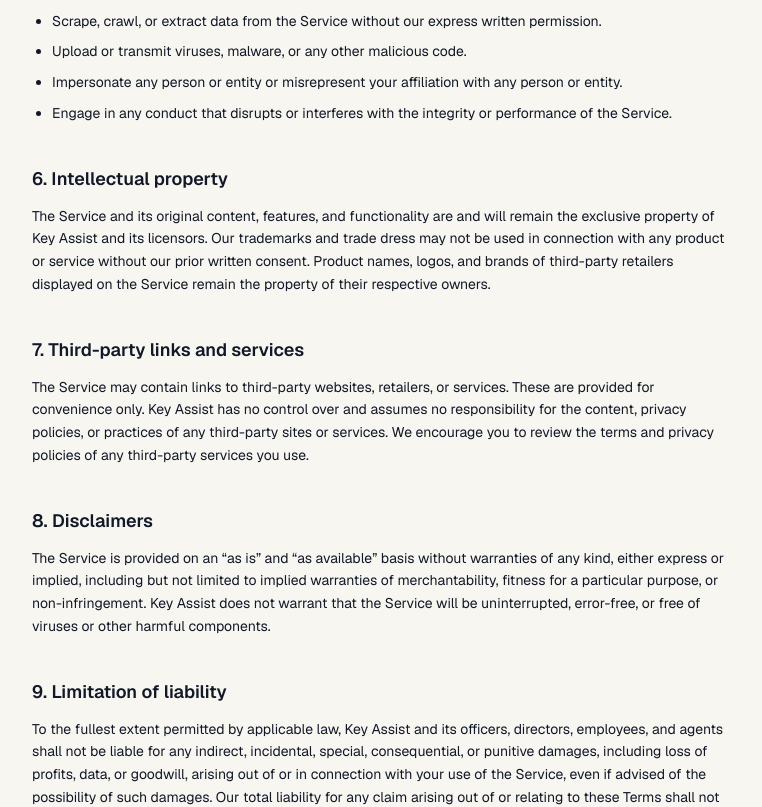
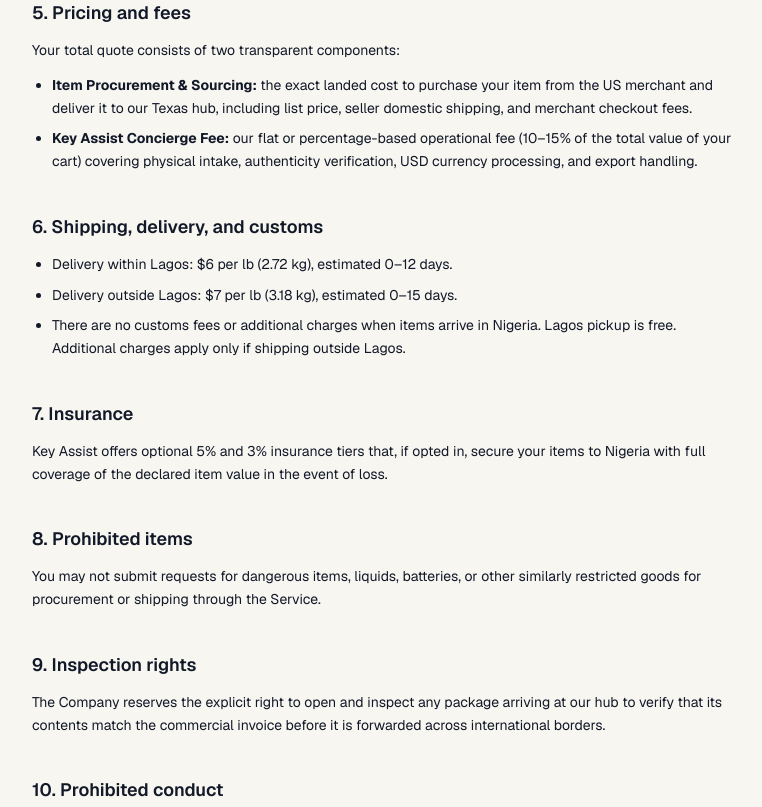
Before and after one commit to keyassist-arch/keyassist-frontend, a Next.js app: page /terms in a window 1280 px wide. Shown: the part 1147-1954 px from the top of the page, without its empty margins (298-1060 px from the left). Built offline with nearby package versions, Linux system fonts and the light colour scheme; no server answers.

Commit message:
feat: update contact information, enhance FAQ section, and add How It Works component

```diff
--- a/app/contact/page.tsx
+++ b/app/contact/page.tsx
@@ -6,7 +6,7 @@ import { InnerShell } from "@/components/layout/inner-shell";
 import { ContactForm } from "@/components/contact/contact-form";
 import { siteContext } from "@/lib/site-context";
 
-const SUPPORT_EMAIL = "help@unifiedcommerce.com";
+const SUPPORT_EMAIL = "contact@keyassistco.com";
 const SUPPORT_PHONE = "+1 (555) 010-0199";
 
 export const metadata: Metadata = {
--- a/app/page.tsx
+++ b/app/page.tsx
@@ -2,6 +2,7 @@ import type { Metadata } from "next";
 import { HomeShopHero } from "@/components/storefront/home-shop-hero";
 import { HomeCategoryGrid } from "@/components/storefront/home-category-grid";
 import { HomeBrandCarousel } from "@/components/storefront/home-brand-carousel";
+import { HowItWorks } from "@/components/storefront/how-it-works";
 
 export const metadata: Metadata = {
   openGraph: {
@@ -22,6 +23,7 @@ export default function HomePage() {
   return (
     <div className="w-full">
       <HomeShopHero />
+      <HowItWorks />
       <HomeCategoryGrid />
       <HomeBrandCarousel />
     </div>
--- a/app/terms/page.tsx
+++ b/app/terms/page.tsx
@@ -31,8 +31,11 @@ export default function TermsPage() {
 
         <section>
           <h2 className="mb-3 text-lg font-semibold text-shop-ink">2. Description of the Service</h2>
+          <p className="mb-3">
+            Key Assist is a unified commerce platform that enables users to search, discover, and purchase products from multiple third-party marketplaces and retailers through a single interface. We facilitate transactions but are not a party to sales between buyers and sellers on third-party platforms.
+          </p>
           <p>
-            Key Assist is a unified commerce platform that enables users to search, discover, and purchase products from multiple third-party marketplaces and retailers through a single interface. We facilitate transactions but are not a party to sales between buyers and sellers on third-party platforms.
+            Key Assist LLC (&ldquo;the Company&rdquo;) acts solely as an independent sourcing and export logistics agent and proxy buyer for the Customer. Our service fees cover physical intake, inspection, and export coordination. The contract for the purchase of goods is strictly between the Customer and the third-party merchant. The Company does not assume any product liability, warranties, or merchantability for items purchased via user-submitted links or submitted requests.
           </p>
         </section>
 
@@ -60,7 +63,46 @@ export default function TermsPage() {
         </section>
 
         <section>
-          <h2 className="mb-3 text-lg font-semibold text-shop-ink">5. Prohibited conduct</h2>
+          <h2 className="mb-3 text-lg font-semibold text-shop-ink">5. Pricing and fees</h2>
+          <p className="mb-3">Your total quote consists of two transparent components:</p>
+          <ul className="ml-5 list-disc space-y-2">
+            <li><strong>Item Procurement &amp; Sourcing:</strong> the exact landed cost to purchase your item from the US merchant and deliver it to our Texas hub, including list price, seller domestic shipping, and merchant checkout fees.</li>
+            <li><strong>Key Assist Concierge Fee:</strong> our flat or percentage-based operational fee (10–15% of the total value of your cart) covering physical intake, authenticity verification, USD currency processing, and export handling.</li>
+          </ul>
+        </section>
+
+        <section>
+          <h2 className="mb-3 text-lg font-semibold text-shop-ink">6. Shipping, delivery, and customs</h2>
+          <ul className="ml-5 list-disc space-y-2">
+            <li>Delivery within Lagos: $6 per lb (2.72 kg), estimated 0–12 days.</li>
+            <li>Delivery outside Lagos: $7 per lb (3.18 kg), estimated 0–15 days.</li>
+            <li>There are no customs fees or additional charges when items arrive in Nigeria. Lagos pickup is free. Additional charges apply only if shipping outside Lagos.</li>
+          </ul>
+        </section>
+
+        <section>
+          <h2 className="mb-3 text-lg font-semibold text-shop-ink">7. Insurance</h2>
+          <p>
+            Key Assist offers optional 5% and 3% insurance tiers that, if opted in, secure your items to Nigeria with full coverage of the declared item value in the event of loss.
+          </p>
+        </section>
+
+        <section>
+          <h2 className="mb-3 text-lg font-semibold text-shop-ink">8. Prohibited items</h2>
+          <p>
+            You may not submit requests for dangerous items, liquids, batteries, or other similarly restricted goods for procurement or shipping through the Service.
+          </p>
+        </section>
+
+        <section>
+          <h2 className="mb-3 text-lg font-semibold text-shop-ink">9. Inspection rights</h2>
+          <p>
+            The Company reserves the explicit right to open and inspect any package arriving at our hub to verify that its contents match the commercial invoice before it is forwarded across international borders.
+          </p>
+        </section>
+
+        <section>
+          <h2 className="mb-3 text-lg font-semibold text-shop-ink">10. Prohibited conduct</h2>
           <p className="mb-3">You agree not to:</p>
           <ul className="ml-5 list-disc space-y-2">
             <li>Use the Service for any unlawful purpose or in violation of any applicable laws or regulations.</li>
@@ -73,56 +115,56 @@ export default function TermsPage() {
         </section>
 
         <section>
-          <h2 className="mb-3 text-lg font-semibold text-shop-ink">6. Intellectual property</h2>
+          <h2 className="mb-3 text-lg font-semibold text-shop-ink">11. Intellectual property</h2>
           <p>
             The Service and its original content, features, and functionality are and will remain the exclusive property of Key Assist and its licensors. Our trademarks and trade dress may not be used in connection with any product or service without our prior written consent. Product names, logos, and brands of third-party retailers displayed on the Service remain the property of their respective owners.
           </p>
         </section>
 
         <section>
-          <h2 className="mb-3 text-lg font-semibold text-shop-ink">7. Third-party links and services</h2>
+          <h2 className="mb-3 text-lg font-semibold text-shop-ink">12. Third-party links and services</h2>
           <p>
             The Service may contain links to third-party websites, retailers, or services. These are provided for convenience only. Key Assist has no control over and assumes no responsibility for the content, privacy policies, or practices of any third-party sites or services. We encourage you to review the terms and privacy policies of any third-party services you use.
           </p>
         </section>
 
         <section>
-          <h2 className="mb-3 text-lg font-semibold text-shop-ink">8. Disclaimers</h2>
+          <h2 className="mb-3 text-lg font-semibold text-shop-ink">13. Disclaimers</h2>
           <p>
             The Service is provided on an &ldquo;as is&rdquo; and &ldquo;as available&rdquo; basis without warranties of any kind, either express or implied, including but not limited to implied warranties of merchantability, fitness for a particular purpose, or non-infringement. Key Assist does not warrant that the Service will be uninterrupted, error-free, or free of viruses or other harmful components.
           </p>
         </section>
 
         <section>
-          <h2 className="mb-3 text-lg font-semibold text-shop-ink">9. Limitation of liability</h2>
+          <h2 className="mb-3 text-lg font-semibold text-shop-ink">14. Limitation of liability</h2>
           <p>
             To the fullest extent permitted by applicable law, Key Assist and its officers, directors, employees, and agents shall not be liable for any indirect, incidental, special, consequential, or punitive damages, including loss of profits, data, or goodwill, arising out of or in connection with your use of the Service, even if advised of the possibility of such damages. Our total liability for any claim arising out of or relating to these Terms shall not exceed the greater of (a) the amount you paid us in the twelve months preceding the claim, or (b) one hundred US dollars (USD $100).
           </p>
         </section>
 
         <section>
-          <h2 className="mb-3 text-lg font-semibold text-shop-ink">10. Governing law</h2>
+          <h2 className="mb-3 text-lg font-semibold text-shop-ink">15. Governing law</h2>
           <p>
             These Terms shall be governed by and construed in accordance with applicable laws, without regard to conflict-of-law provisions. Any disputes arising under these Terms shall be subject to the exclusive jurisdiction of the courts in our principal place of business.
           </p>
         </section>
 
         <section>
-          <h2 className="mb-3 text-lg font-semibold text-shop-ink">11. Changes to these terms</h2>
+          <h2 className="mb-3 text-lg font-semibold text-shop-ink">16. Changes to these terms</h2>
           <p>
             We reserve the right to modify these Terms at any time. We will notify you of material changes by updating the effective date and, where appropriate, by email or in-app notification. Your continued use of the Service after changes take effect constitutes your acceptance of the revised Terms.
           </p>
         </section>
 
         <section>
-          <h2 className="mb-3 text-lg font-semibold text-shop-ink">12. Termination</h2>
+          <h2 className="mb-3 text-lg font-semibold text-shop-ink">17. Termination</h2>
           <p>
             We may suspend or terminate your access to the Service at our sole discretion, without notice, for conduct that we believe violates these Terms or is harmful to other users, us, or third parties, or for any other reason. You may discontinue use of the Service at any time. Upon termination, these Terms will survive to the extent necessary to enforce any outstanding obligations.
           </p>
         </section>
 
         <section>
-          <h2 className="mb-3 text-lg font-semibold text-shop-ink">13. Contact us</h2>
+          <h2 className="mb-3 text-lg font-semibold text-shop-ink">18. Contact us</h2>
           <p>
             If you have any questions about these Terms, please reach out via our{" "}
             <Link href="/contact" className="font-medium text-shop-accent underline underline-offset-2 hover:text-shop-accent-hover">
--- a/components/layout/footer.tsx
+++ b/components/layout/footer.tsx
@@ -30,6 +30,7 @@ const LINK_COLS: { heading: string; links: FooterLink[] }[] = [
   {
     heading: "Information",
     links: [
+      { label: "How it works", href: "/#how" },
       { label: "Help center", href: "/faq" },
       { label: "Contact",     href: "/contact" },
     ],
--- a/lib/product-source.ts
+++ b/lib/product-source.ts
@@ -15,6 +15,7 @@ const SOURCE_LABELS: Record<ProductSource, string> = {
   reebelo: "Reebelo",
   walmart: "Walmart",
   backmarket: "Back Market",
+  keyassist: "Key Assist",
 };
 
 /** Display name for “View on {retailer}”. */
@@ -54,6 +55,8 @@ export function marketplaceFromApiSource(source: string | undefined, brand?: str
       return "Walmart";
     case "backmarket":
       return "Back Market";
+    case "keyassist":
+      return "Key Assist";
     default: {
       const b = brand?.trim();
       if (b && ["Amazon", "Apple", "Nike", "Shopify Partner"].includes(b)) return b as Marketplace;
--- a/lib/store-nav-links.ts
+++ b/lib/store-nav-links.ts
@@ -2,6 +2,7 @@
 export const STORE_NAV_LINKS = [
   { href: "/", label: "Home" },
   { href: "/shop", label: "Shop" },
+  { href: "/#how", label: "How it works" },
   { href: "/#collections", label: "Collections" },
   { href: "/faq", label: "FAQ" },
   { href: "/contact", label: "Contact" },
--- a/types/api.ts
+++ b/types/api.ts
@@ -246,7 +246,8 @@ export type ProductSource =
   | "etsy"
   | "reebelo"
   | "walmart"
-  | "backmarket";
+  | "backmarket"
+  | "keyassist";
 
 /** One variant dimension; `variantSelection` keys must match `name`. */
 export interface ApiProductVariantDimension {
--- a/types/index.ts
+++ b/types/index.ts
@@ -16,7 +16,8 @@ export type Marketplace =
   | "Etsy"
   | "Reebelo"
   | "Walmart"
-  | "Back Market";
+  | "Back Market"
+  | "Key Assist";
 
 export interface ProductVariant {
   id: string;
```
Also changed, not shown: components/marketing/faq-section.tsx (+32 -10 lines), components/storefront/how-it-works.tsx (+30 -8 lines).
